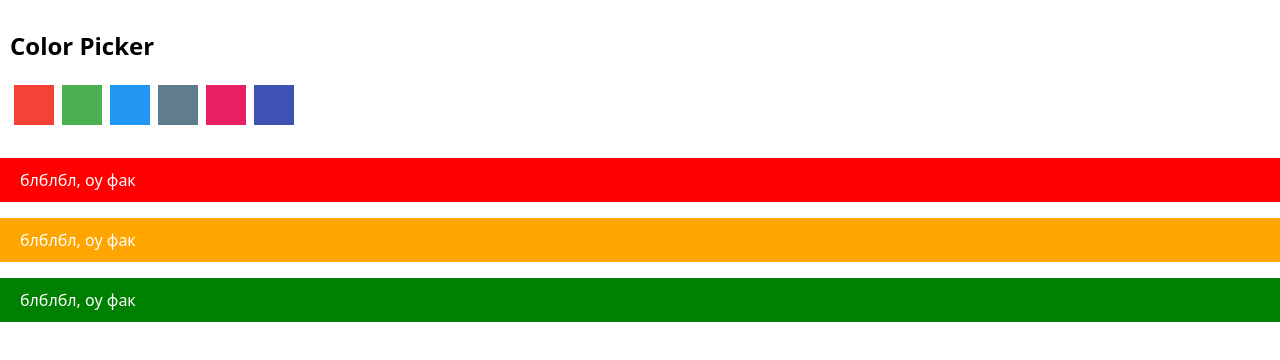
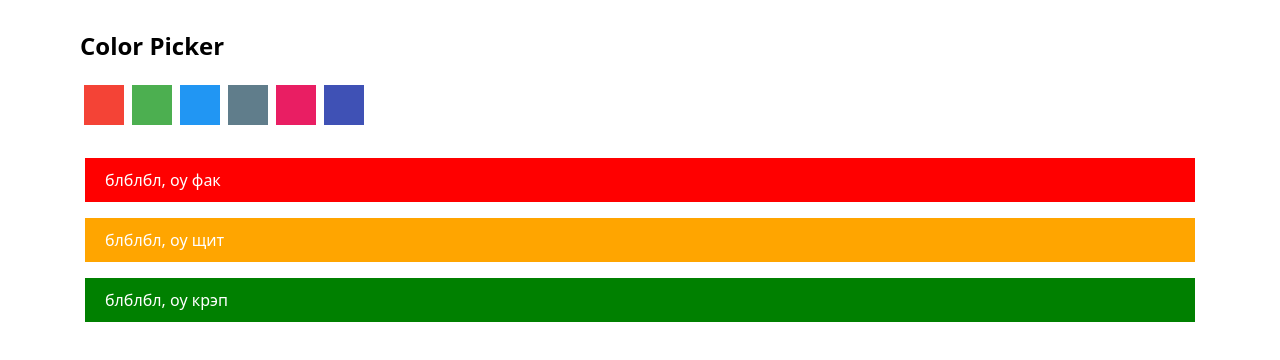
Before and after one commit to al-burlachenko/02-components-styling, a React (Create React App) app: page / in a window 1280 px wide. Shown: the top 360 px of the page. Built offline with nearby package versions, Linux system fonts and the light colour scheme.

Commit message:
adds Container component

```diff
--- a/src/components/Alert/Alert.js
+++ b/src/components/Alert/Alert.js
@@ -1,14 +1,14 @@
 import s from 'components/Alert/Alert.module.css';
+import Container from 'components/Container';
 import PropTypes from 'prop-types';
 
 function Alert({ text, type }) {
   return (
-    // <p role="alert" className={`${s[type]}`}>
-    //   {text}
-    // </p>
-    <p role="alert" className={s[type]}>
-      {text}
-    </p>
+    <Container>
+      <p role="alert" className={s[type]}>
+        {text}
+      </p>
+    </Container>
   );
 }
 
--- a/src/components/App.js
+++ b/src/components/App.js
@@ -1,15 +1,16 @@
 import colorPickerOptions from 'colorPickerOptions.json';
 import Alert from './Alert';
 import ColorPicker from './ColorPicker';
+import Container from './Container';
 
 function App() {
   return (
-    <>
+    <Container>
       <ColorPicker options={colorPickerOptions} />
       <Alert text="блблбл, оу фак" type="error" />
-      <Alert text="блблбл, оу фак" type="warning" />
-      <Alert text="блблбл, оу фак" type="success" />
-    </>
+      <Alert text="блблбл, оу щит" type="warning" />
+      <Alert text="блблбл, оу крэп" type="success" />
+    </Container>
   );
 }
 
--- a/src/components/Container/Container.js
+++ b/src/components/Container/Container.js
@@ -0,0 +1,7 @@
+import s from './Container.module.css';
+
+function Container({ children }) {
+  return <div className={s.container}>{children}</div>;
+}
+
+export default Container;
--- a/src/components/Container/Container.module.css
+++ b/src/components/Container/Container.module.css
@@ -0,0 +1,7 @@
+.container {
+  max-width: 1170px;
+  margin-left: auto;
+  margin-right: auto;
+  padding-left: 15px;
+  padding-right: 15px;
+}
--- /dev/null
+++ b/src/components/Container/index.js
@@ -0,0 +1 @@
+export { default } from 'components/Container/Container';
```
Also changed, not shown: 1 other file (tests, documents, lock files or other folders).
